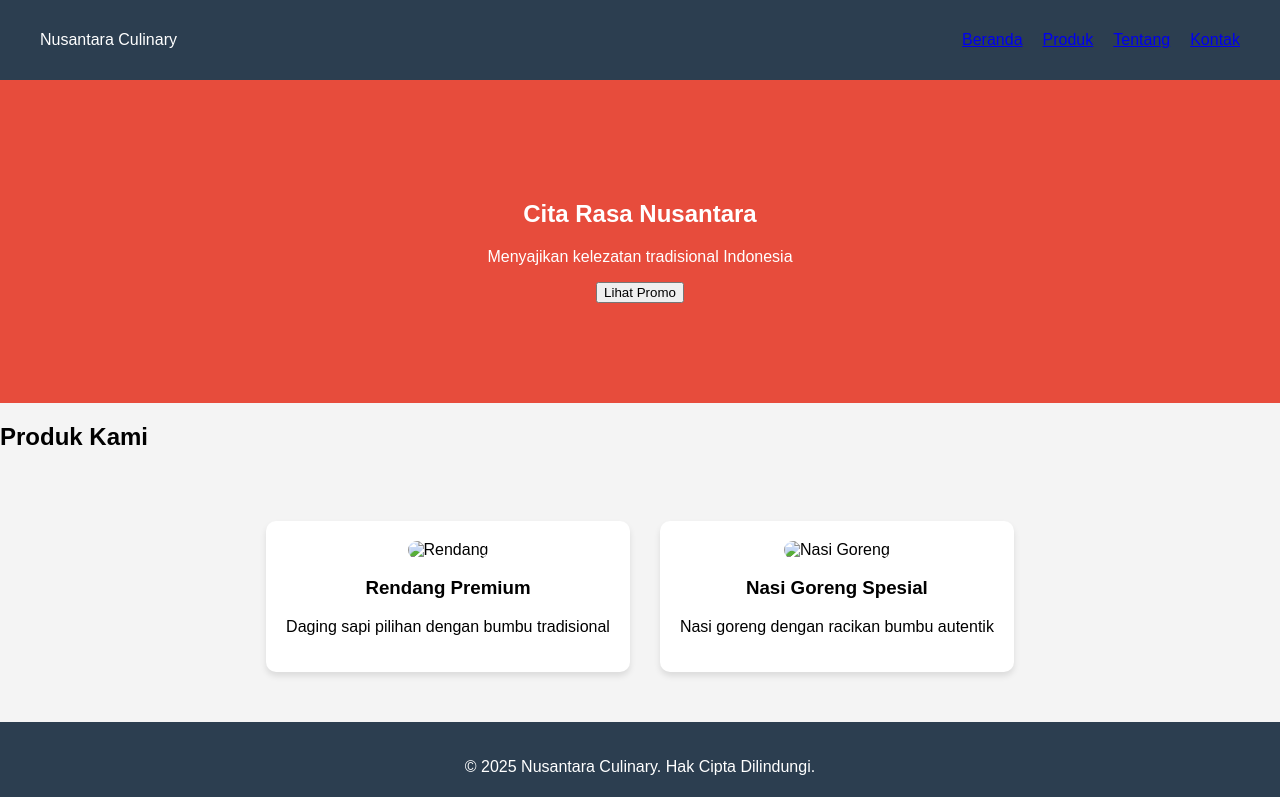
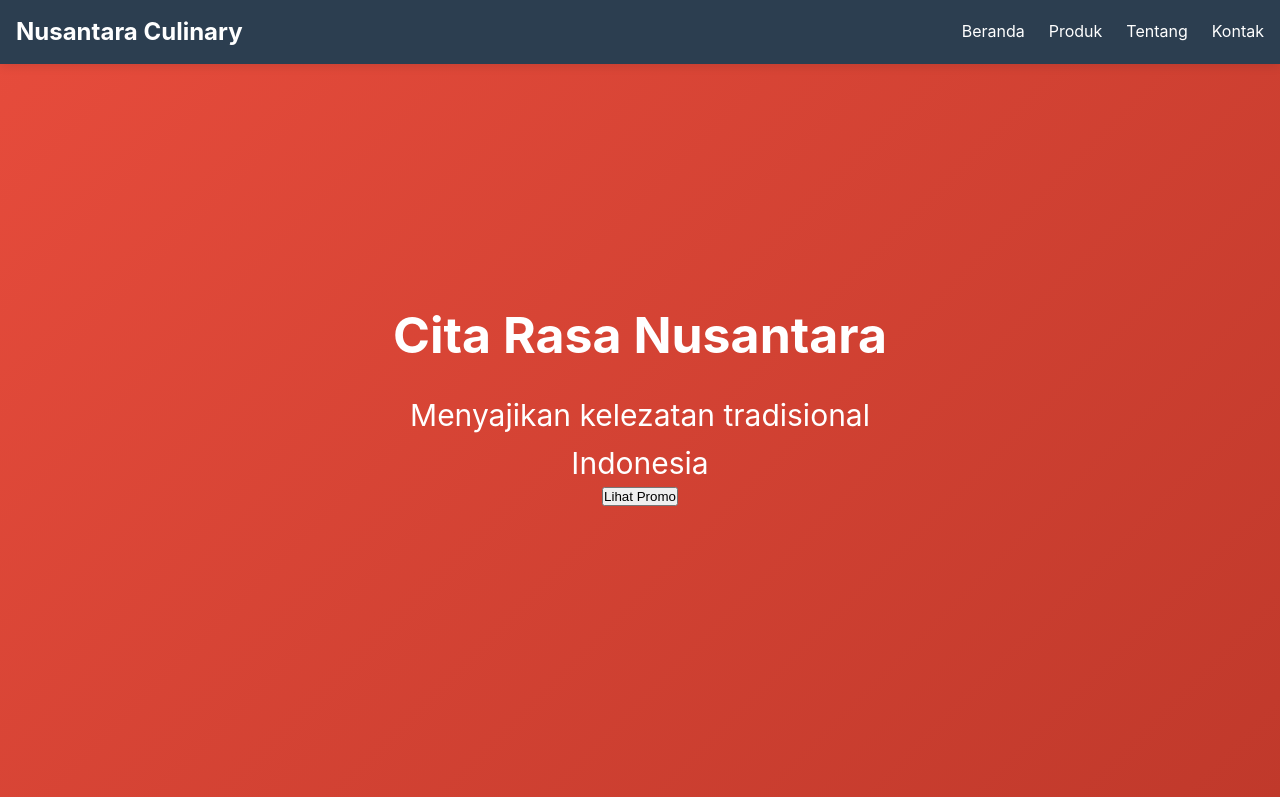
Before and after one commit to rivall1616/web-ripal, a plain HTML site: page index.html in a window 1280 px wide. Shown: the top 797 px of the page. Drawn offline with Linux system fonts and the light colour scheme.

Commit message:
Update style2.css

```diff
--- a/style2.css
+++ b/style2.css
@@ -1,23 +1,64 @@
-body {
-  font-family: Arial, sans-serif;
+:root {
+  /* Color Palette */
+  --primary-color: #e74c3c;
+  --secondary-color: #2c3e50;
+  --background-light: #f4f4f4;
+  --text-color: #333;
+  --white: #ffffff;
+
+  /* Responsive Typography */
+  --font-base: 16px;
+  --scale: 1.25;
+  --h1: calc(var(--font-base) * var(--scale) * 2.5);
+  --h2: calc(var(--font-base) * var(--scale) * 2);
+  --h3: calc(var(--font-base) * var(--scale) * 1.5);
+}
+
+* {
   margin: 0;
   padding: 0;
-  background-color: #f4f4f4;
+  box-sizing: border-box;
+}
+
+html {
+  font-size: 16px;
+  scroll-behavior: smooth;
+}
+
+body {
+  font-family: 'Inter', -apple-system, BlinkMacSystemFont, 'Segoe UI', Roboto, Oxygen, Ubuntu, Cantarell, 'Open Sans', 'Helvetica Neue', sans-serif;
+  line-height: 1.6;
+  color: var(--text-color);
+  background-color: var(--background-light);
+}
+
+/* Ultra Responsive Navigation */
+.nav-container {
+  max-width: 1400px;
+  margin: 0 auto;
+  padding: 0 1rem;
 }
 
 header {
-  background-color: #2c3e50;
-  color: white;
-  padding: 15px 0;
+  background-color: var(--secondary-color);
+  position: fixed;
+  width: 100%;
+  top: 0;
+  z-index: 1000;
+  box-shadow: 0 2px 10px rgba(0,0,0,0.1);
 }
 
 nav {
   display: flex;
   justify-content: space-between;
   align-items: center;
-  max-width: 1200px;
-  margin: 0 auto;
-  padding: 0 20px;
+  height: 4rem;
+}
+
+.logo {
+  font-size: 1.5rem;
+  font-weight: bold;
+  color: var(--white);
 }
 
 nav ul {
@@ -26,39 +67,139 @@ nav ul {
 }
 
 nav ul li {
-  margin-left: 20px;
+  margin-left: 1.5rem;
 }
 
-.hero {
-  text-align: center;
-  padding: 100px 0;
-  background-color: #e74c3c;
-  color: white;
+nav ul li a {
+  color: var(--white);
+  text-decoration: none;
+  transition: color 0.3s ease;
 }
 
+nav ul li a:hover {
+  color: var(--primary-color);
+}
+
+/* Hamburger Menu for Mobile */
+.hamburger {
+  display: none;
+  flex-direction: column;
+  cursor: pointer;
+}
+
+.bar {
+  width: 25px;
+  height: 3px;
+  background-color: var(--white);
+  margin: 3px 0;
+  transition: 0.4s;
+}
+
+/* Hero Section */
+.hero {
+  display: flex;
+  flex-direction: column;
+  justify-content: center;
+  align-items: center;
+  min-height: 100vh;
+  text-align: center;
+  background: linear-gradient(135deg, var(--primary-color), #c0392b);
+  color: var(--white);
+  padding: 2rem;
+}
+
+.hero h1 {
+  font-size: var(--h1);
+  margin-bottom: 1rem;
+}
+
+.hero p {
+  font-size: var(--h3);
+  max-width: 600px;
+}
+
+.cta-button {
+  margin-top: 2rem;
+  padding: 0.8rem 1.5rem;
+  background-color: var(--white);
+  color: var(--primary-color);
+  border: none;
+  border-radius: 5px;
+  cursor: pointer;
+  transition: transform 0.3s ease;
+}
+
+.cta-button:hover {
+  transform: scale(1.05);
+}
+
+/* Produk Section */
 .produk-container {
-  display: flex;
-  justify-content: center;
-  gap: 30px;
-  padding: 50px 0;
+  display: grid;
+  grid-template-columns: repeat(auto-fit, minmax(250px, 1fr));
+  gap: 2rem;
+  padding: 4rem 1rem;
+  max-width: 1400px;
+  margin: 0 auto;
 }
 
 .produk {
-  background-color: white;
+  background-color: var(--white);
   border-radius: 10px;
-  padding: 20px;
+  padding: 1.5rem;
   text-align: center;
-  box-shadow: 0 4px 6px rgba(0,0,0,0.1);
+  box-shadow: 0 10px 20px rgba(0,0,0,0.1);
+  transition: transform 0.3s ease;
+}
+
+.produk:hover {
+  transform: translateY(-10px);
 }
 
 .produk img {
-  max-width: 250px;
+  max-width: 100%;
   border-radius: 10px;
+  object-fit: cover;
 }
 
-footer {
-  background-color: #2c3e50;
-  color: white;
-  text-align: center;
-  padding: 20px 0;
+/* Ultra Responsive Breakpoints */
+@media screen and (max-width: 768px) {
+  nav ul {
+      display: none;
+      flex-direction: column;
+      width: 100%;
+      position: absolute;
+      top: 4rem;
+      left: 0;
+      background-color: var(--secondary-color);
+  }
+
+  nav ul.active {
+      display: flex;
+  }
+
+  nav ul li {
+      margin: 1rem 0;
+      text-align: center;
+  }
+
+  .hamburger {
+      display: flex;
+  }
+
+  .hero h1 {
+      font-size: calc(var(--h1) * 0.8);
+  }
+
+  .hero p {
+      font-size: calc(var(--h3) * 0.9);
+  }
 }
+
+/* Print Styles */
+@media print {
+  body {
+      color: black;
+      background: white;
+  }
+}
```
